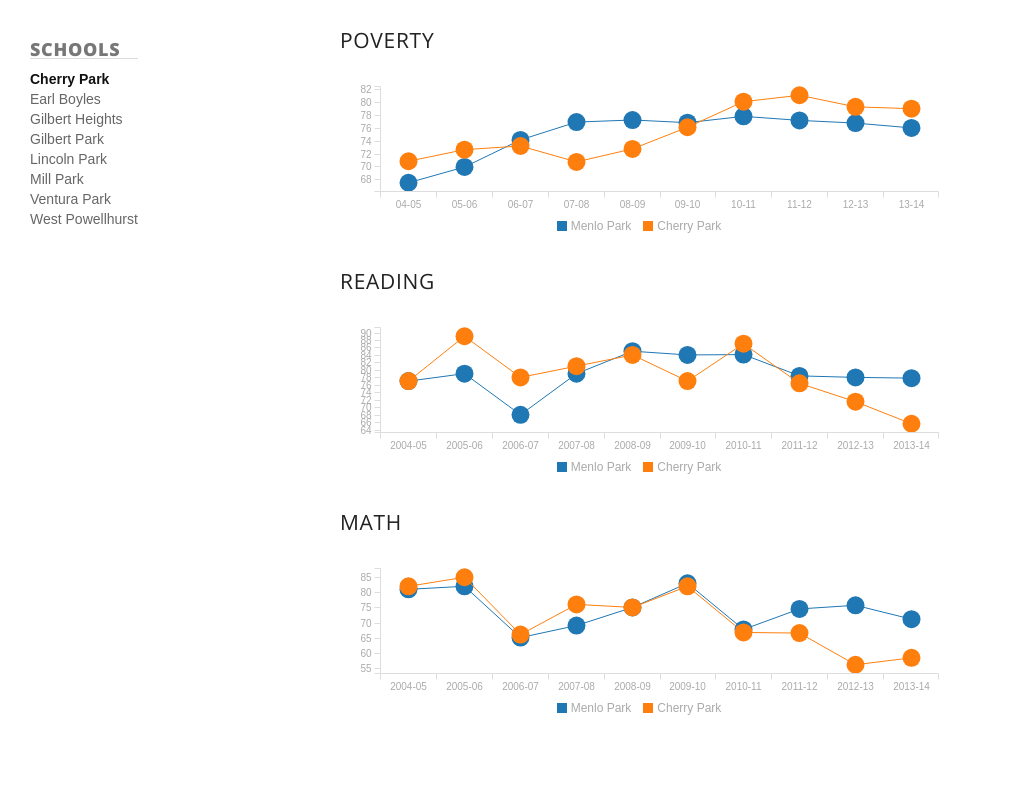
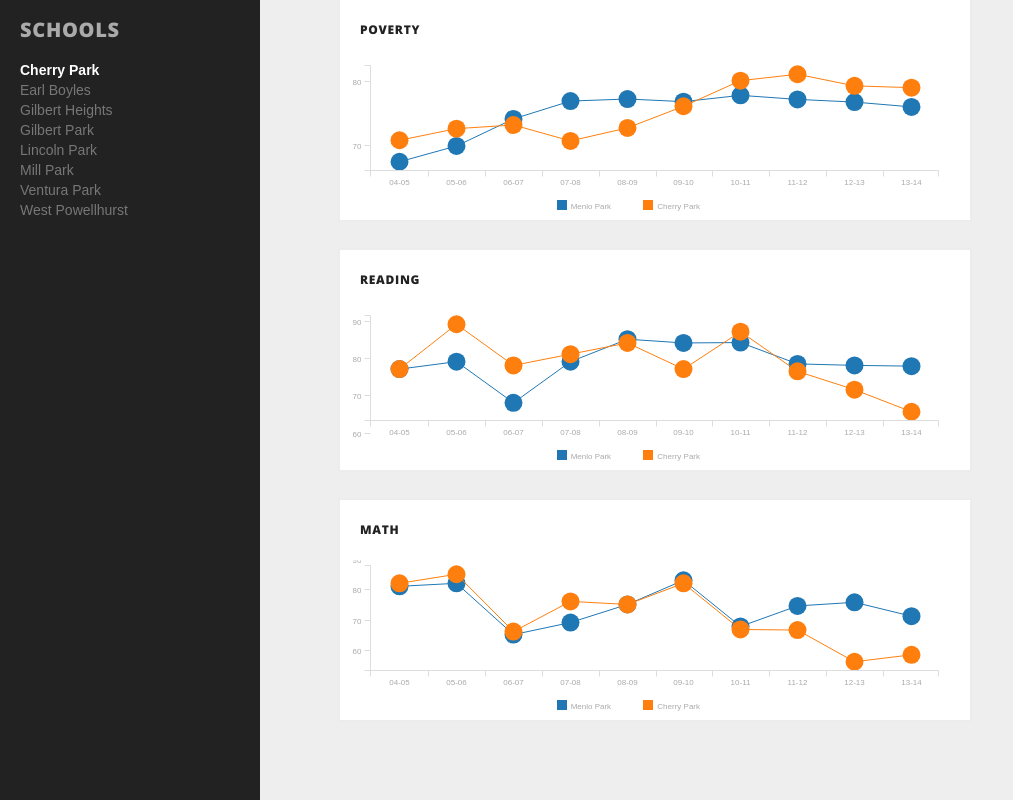
Before and after one commit to gastonfig/hack-oregon, a plain HTML site: page index-chart.html in a window 1280 px wide. Shown: the whole page, without its empty margins (0-1013 px from the left). Drawn offline with nearby package versions, Linux system fonts and the light colour scheme.

Commit message:
Update 2015-03-28T23:14:57.163Z

```diff
--- a/css/styles.css
+++ b/css/styles.css
@@ -483,6 +483,8 @@ td, th {
 figcaption, h1, h2, h3, h4 {
   font-family: 'Open Sans', sans-serif; }
 
+/* COLORS
+----------------------------------------------- */
 /* GLOBAL
 ----------------------------------------------- */
 body {
@@ -495,6 +497,9 @@ figure {
   margin-bottom: 1.875rem;
   margin-top: 30px;
   margin-top: 1.875rem; }
+
+.block figure {
+  margin: 0; }
 
 img {
   max-width: 100%; }
@@ -564,10 +569,10 @@ h1 {
 
 h2 {
   text-transform: uppercase;
-  font-size: 30px;
-  font-size: 1.875rem;
-  line-height: 30px;
-  line-height: 1.875rem;
+  font-size: 26px;
+  font-size: 1.625rem;
+  line-height: 26px;
+  line-height: 1.625rem;
   margin-bottom: 42px;
   margin-bottom: 2.625rem;
   margin-top: 42px;
@@ -626,11 +631,11 @@ p, ul, ol {
 .drop {
   position: relative; }
   .drop:after {
-    background: #eee;
+    background: #7febbd;
     content: '';
     left: 50%;
     height: 200px;
-    opacity: .3;
+    opacity: .2;
     top: 50%;
     width: 200px;
     position: absolute;
@@ -638,16 +643,39 @@ p, ul, ol {
     transform: translate(-50%, -50%);
     border-radius: 100%; }
 
+/* TOP
+----------------------------------------------- */
+.main-logo {
+  display: block;
+  margin: 0 auto;
+  width: 90px; }
+
 /* CHART
 ----------------------------------------------- */
-.chart h2 {
-  font-weight: 700;
-  font-size: 18px;
-  font-size: 1.125rem;
-  line-height: 18px;
-  line-height: 1.125rem;
-  margin: 0;
-  border-bottom: 1px solid #ddd; }
+.chart {
+  background: #eee; }
+  .chart h2 {
+    color: #aaa;
+    font-weight: 700;
+    margin: 0 0 20px 0;
+    font-size: 20px;
+    font-size: 1.25rem;
+    line-height: 20px;
+    line-height: 1.25rem; }
+
+.chart-container {
+  background: #fff;
+  box-shadow: 0 0 2px 2px rgba(0, 0, 0, 0.01);
+  margin-bottom: 30px;
+  width: 105%; }
+  .chart-container h3 {
+    font-weight: 700;
+    margin: 0 20px;
+    padding: 20px 0;
+    font-size: 12px;
+    font-size: 0.75rem;
+    line-height: 20px;
+    line-height: 1.25rem; }
 
 h3 {
   color: #222; }
@@ -656,25 +684,30 @@ h3 {
   list-style: none; }
 
 .school-select {
+  background: #222;
+  height: 100%;
+  padding: 20px;
   position: fixed;
-  left: 30px;
-  top: 40px; }
+  left: 0px;
+  top: 0px;
+  width: 220px; }
 
 .chart li {
   cursor: pointer;
-  color: #666;
+  color: #777;
   font-size: 14px;
   font-size: 0.875rem;
   line-height: 20px;
   line-height: 1.25rem; }
   .chart li.selected {
-    color: #111;
+    color: #fff;
     font-weight: 800; }
   .chart li:hover {
     text-decoration: underline; }
 
 text {
-  fill: #aaa; }
+  fill: #aaa;
+  font-size: 8px; }
 
 .c3 path, .c3 line {
   fill: none;
--- a/index-chart.html
+++ b/index-chart.html
@@ -59,16 +59,20 @@
                     <li>Ventura Park</li>
                     <li>West Powellhurst</li>
                 </ul>
-
             </div>
 
+            <div class="chart-container">
                 <h3>Poverty</h3>
                 <div id="poverty-chart"></div>
-
+            </div>
+            <div class="chart-container">
                 <h3>Reading</h3>
                 <div id="reading-chart"></div>
+            </div>
+            <div class="chart-container">
                 <h3>Math</h3>
                 <div id="math-chart"></div>
+            </div>
         </div>
 
         <!-- <script src="//cdnjs.cloudflare.com/ajax/libs/d3/3.5.5/d3.min.js"></script> -->
```
Also changed, not shown: index.html (+11 -10 lines), images/peft_logo.svg (added), images/peft_shape.svg (added), js/scripts.min.js. Lines whose indentation alone changed are shown as unchanged.
